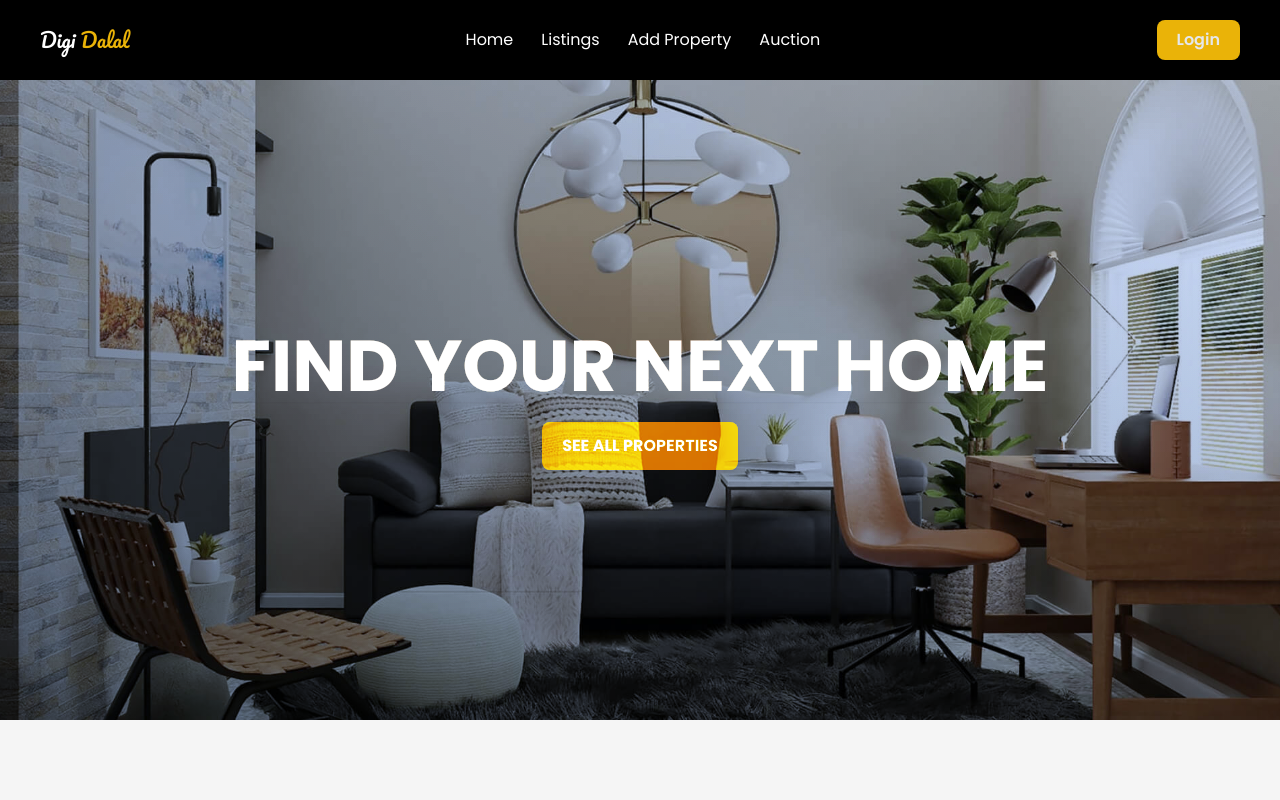
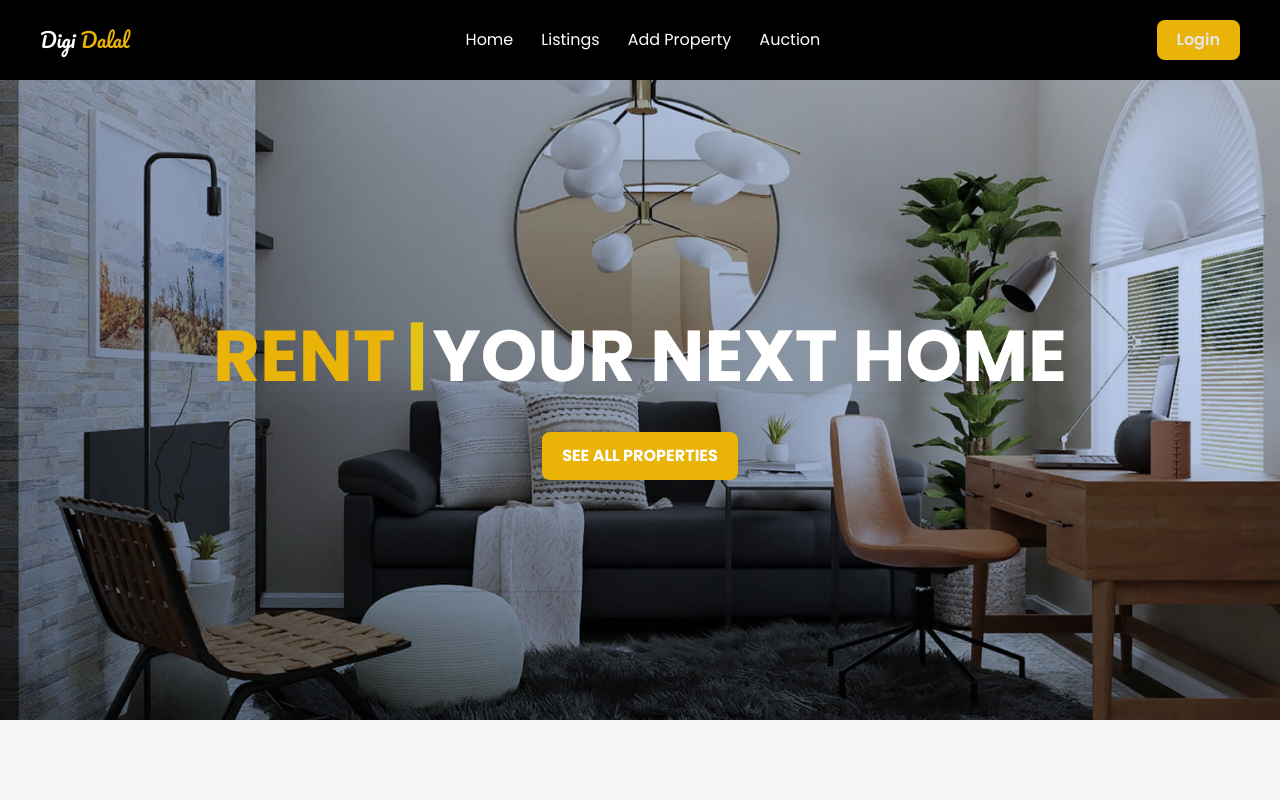
Before and after one commit to notori0usss/GIS-Based-Realestate-Marketplace, a React (Vite) app in the folder frontend/: page / in a window 1280 px wide. Shown: the top 800 px of the page. Built offline with nearby package versions, Linux system fonts and the light colour scheme.

Commit message:
typewriter

```diff
--- a/frontend/package.json
+++ b/frontend/package.json
@@ -12,13 +12,16 @@
     "autoprefixer": "^10.4.13",
     "axios": "^1.2.3",
     "firebase": "^9.16.0",
+    "immer": "^9.0.18",
     "leaflet": "^1.9.3",
     "postcss": "^8.4.21",
     "react": "^18.2.0",
     "react-dom": "^18.2.0",
     "react-icons": "^4.7.1",
     "react-leaflet": "^4.2.0",
-    "react-router-dom": "^6.7.0"
+    "react-router-dom": "^6.7.0",
+    "react-simple-typewriter": "^5.0.1",
+    "use-immer": "^0.8.1"
   },
   "devDependencies": {
     "@types/react": "^18.0.26",
--- a/frontend/src/components/Hero.jsx
+++ b/frontend/src/components/Hero.jsx
@@ -1,23 +1,21 @@
 import React from "react"
 import HeroImg from "../assets/services.jpg"
+import TypeWriter from "./TypeWriter"
 function Hero() {
   return (
-    <div>
     <div className="bg-gradient-to-tr from-gray-700 to-gray-500 h-[80vh] w-full relative">
       <img
         src={HeroImg}
         alt="bg-hero"
         className="w-full h-full object-cover absolute mix-blend-overlay"
       />
-        <div className="flex flex-col items-center justify-center w-full h-full gap-5">
+      <div className="flex flex-col items-center justify-center w-full h-full gap-10">
         <h1 className="text-5xl lg:text-7xl font-bold uppercase text-white shadow-sm">
-            Find Your Next Home
+          <TypeWriter />
         </h1>
-
-          <button className="bg-yellow-500 text-white font-bold px-5 py-3 shadow-sm uppercase rounded-lg">
+        <button className="bg-yellow-500 z-10 text-white font-bold px-5 py-3 shadow-sm uppercase rounded-lg">
           See all properties
         </button>
-        </div>
       </div>
     </div>
   )
--- /dev/null
+++ b/frontend/src/components/TypeWriter.jsx
@@ -0,0 +1,18 @@
+import React from "react"
+import { useTypewriter, Cursor } from "react-simple-typewriter"
+function TypeWriter() {
+  const [text] = useTypewriter({
+    words: ["Buy", "Sell", "Rent", "Find"],
+    loop: 10,
+  })
+
+  return (
+    <div className="App flex gap-2 ">
+      <span className="text-yellow-500 z-10">{text}</span>
+      <Cursor cursorColor="#FFD700" />
+      Your Next Home
+    </div>
+  )
+}
+
+export default TypeWriter
--- a/frontend/src/pages/Signup.jsx
+++ b/frontend/src/pages/Signup.jsx
@@ -3,6 +3,8 @@ import { Link, useNavigate } from "react-router-dom"
 import { FcGoogle } from "react-icons/fc"
 import LoginImg from "../assets/login/1.jpg"
 import Axios from "axios"
+
+import { useImmerReducer } from "use-immer"
 function Signup() {
   const [sendRequest, setSendRequest] = useState(false)
   const [usernameValue, setUsernameValue] = useState("")
@@ -47,7 +49,7 @@ function Signup() {
 
   return (
     <div className="grid grid-cols-1 lg:grid-cols-2">
-      <div className="flex flex-col items-center w-full h-screen justify-center space-y-10 bg-gray-700 px-28 text-white">
+      <div className="flex flex-col items-center w-full h-screen justify-center space-y-10 bg-gradient-to-b from-gray-700 md:from-gray-700 px-28 text-white">
         <h1 className="text-3xl font-pacifico">Create Account</h1>
         <p>
           Already have an account yet?
--- a/frontend/tailwind.config.cjs
+++ b/frontend/tailwind.config.cjs
@@ -5,6 +5,7 @@ module.exports = {
     fontFamily: {
       pacifico: ["Pacifico"],
     },
+
     extend: {
       backgroundImage: {
         hero: "url('./src/assets/services.jpg')",
```
Also changed, not shown: 1 other file (tests, documents, lock files or other folders). Lines whose indentation alone changed are shown as unchanged.
